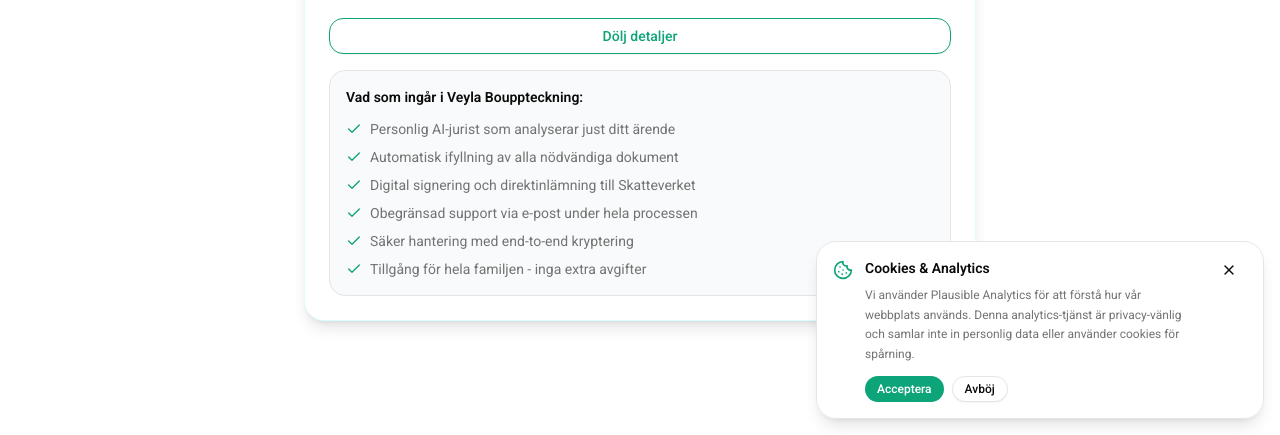
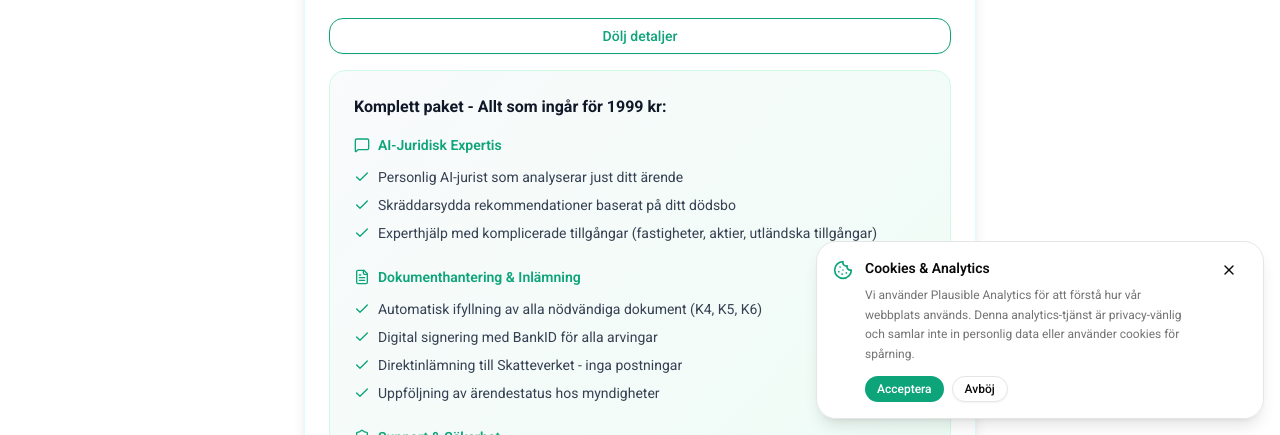
Before and after one commit to Berget1411/veyla-landing, a Next.js app: page / in a window 1280 px wide. Both pictures are taken after a click on the button "Show all included". Shown: the part 2348-2783 px from the top of the page. Built offline with nearby package versions, Linux system fonts and the light colour scheme; no server answers.

Commit message:
add improvement to information

```diff
--- a/components/home/home.tsx
+++ b/components/home/home.tsx
@@ -44,35 +44,35 @@
 import { usePerformance } from "@/hooks/usePerformance";
 import { CookieBanner } from "@/components/ui/cookie-banner";
 
-// People data for animated tooltip
+// People data for animated tooltip - matches testimonials
 const people = [
   {
     id: 1,
-    name: "Anna",
+    name: "Maria",
+    designation: "Göteborg",
+    image: "https://i.pravatar.cc/150?u=maria",
+    initials: "MA",
+  },
+  {
+    id: 2,
+    name: "Anders",
     designation: "Stockholm",
-    image: "https://i.pravatar.cc/150?u=anna",
+    image: "https://i.pravatar.cc/150?u=anders",
     initials: "AN",
   },
   {
-    id: 2,
-    name: "Erik",
-    designation: "Göteborg",
-    image: "https://i.pravatar.cc/150?u=erik",
-    initials: "ER",
-  },
-  {
     id: 3,
-    name: "Maja",
+    name: "Birgitta",
     designation: "Malmö",
-    image: "https://i.pravatar.cc/150?u=maja",
-    initials: "MA",
+    image: "https://i.pravatar.cc/150?u=birgitta",
+    initials: "BI",
   },
   {
     id: 4,
-    name: "Lars",
+    name: "Erik",
     designation: "Uppsala",
-    image: "https://i.pravatar.cc/150?u=lars",
-    initials: "LA",
+    image: "https://i.pravatar.cc/150?u=erik",
+    initials: "ER",
   },
   {
     id: 5,
@@ -314,7 +314,7 @@
                 </Button>
               </Link>
             </motion.div>
-            <SignedUp count={127} />
+            <SignedUp count={247} />
           </div>
         </motion.div>
 
@@ -531,31 +531,86 @@
                       initial={{ opacity: 0, height: 0 }}
                       animate={{ opacity: 1, height: "auto" }}
                       exit={{ opacity: 0, height: 0 }}
-                      className='w-full p-4 bg-gray-50 rounded-lg border'
+                      className='w-full p-6 bg-gradient-to-br from-gray-50 to-emerald-50 rounded-lg border border-emerald-100'
                     >
-                      <h4 className='font-semibold text-sm mb-3'>
-                        Vad som ingår i Veyla Bouppteckning:
+                      <h4 className='font-bold text-base mb-4 text-gray-900'>
+                        Komplett paket - Allt som ingår för 1999 kr:
                       </h4>
-                      <ul className='space-y-2 text-sm text-muted-foreground'>
+
+                      {/* AI & Juridisk expertis */}
+                      <div className='mb-6'>
+                        <h5 className='font-semibold text-sm mb-3 text-[#0ea47a] flex items-center gap-2'>
+                          <MessageSquare className='h-4 w-4' />
+                          AI-Juridisk Expertis
+                        </h5>
+                        <ul className='space-y-2 text-sm text-gray-700'>
                           <li className='flex items-start gap-2'>
                             <Check className='h-4 w-4 text-[#0ea47a] mt-0.5 shrink-0' />
                             <span>
-                            Personlig AI-jurist som analyserar just ditt ärende
+                              Personlig AI-jurist som analyserar just ditt
+                              ärende
                             </span>
                           </li>
                           <li className='flex items-start gap-2'>
                             <Check className='h-4 w-4 text-[#0ea47a] mt-0.5 shrink-0' />
                             <span>
-                            Automatisk ifyllning av alla nödvändiga dokument
+                              Skräddarsydda rekommendationer baserat på ditt
+                              dödsbo
                             </span>
                           </li>
                           <li className='flex items-start gap-2'>
                             <Check className='h-4 w-4 text-[#0ea47a] mt-0.5 shrink-0' />
                             <span>
-                            Digital signering och direktinlämning till
-                            Skatteverket
+                              Experthjälp med komplicerade tillgångar
+                              (fastigheter, aktier, utländska tillgångar)
                             </span>
                           </li>
+                        </ul>
+                      </div>
+
+                      {/* Dokumenthantering */}
+                      <div className='mb-6'>
+                        <h5 className='font-semibold text-sm mb-3 text-[#0ea47a] flex items-center gap-2'>
+                          <FileText className='h-4 w-4' />
+                          Dokumenthantering & Inlämning
+                        </h5>
+                        <ul className='space-y-2 text-sm text-gray-700'>
+                          <li className='flex items-start gap-2'>
+                            <Check className='h-4 w-4 text-[#0ea47a] mt-0.5 shrink-0' />
+                            <span>
+                              Automatisk ifyllning av alla nödvändiga dokument
+                              (K4, K5, K6)
+                            </span>
+                          </li>
+                          <li className='flex items-start gap-2'>
+                            <Check className='h-4 w-4 text-[#0ea47a] mt-0.5 shrink-0' />
+                            <span>
+                              Digital signering med BankID för alla arvingar
+                            </span>
+                          </li>
+                          <li className='flex items-start gap-2'>
+                            <Check className='h-4 w-4 text-[#0ea47a] mt-0.5 shrink-0' />
+                            <span>
+                              Direktinlämning till Skatteverket - inga
+                              postningar
+                            </span>
+                          </li>
+                          <li className='flex items-start gap-2'>
+                            <Check className='h-4 w-4 text-[#0ea47a] mt-0.5 shrink-0' />
+                            <span>
+                              Uppföljning av ärendestatus hos myndigheter
+                            </span>
+                          </li>
+                        </ul>
+                      </div>
+
+                      {/* Support & Säkerhet */}
+                      <div className='mb-6'>
+                        <h5 className='font-semibold text-sm mb-3 text-[#0ea47a] flex items-center gap-2'>
+                          <Shield className='h-4 w-4' />
+                          Support & Säkerhet
+                        </h5>
+                        <ul className='space-y-2 text-sm text-gray-700'>
                           <li className='flex items-start gap-2'>
                             <Check className='h-4 w-4 text-[#0ea47a] mt-0.5 shrink-0' />
                             <span>
@@ -564,7 +619,15 @@
                           </li>
                           <li className='flex items-start gap-2'>
                             <Check className='h-4 w-4 text-[#0ea47a] mt-0.5 shrink-0' />
-                          <span>Säker hantering med end-to-end kryptering</span>
+                            <span>
+                              End-to-end kryptering av all känslig data
+                            </span>
+                          </li>
+                          <li className='flex items-start gap-2'>
+                            <Check className='h-4 w-4 text-[#0ea47a] mt-0.5 shrink-0' />
+                            <span>
+                              Svenska servrar och GDPR-kompatibel datahantering
+                            </span>
                           </li>
                           <li className='flex items-start gap-2'>
                             <Check className='h-4 w-4 text-[#0ea47a] mt-0.5 shrink-0' />
@@ -573,6 +636,23 @@
                             </span>
                           </li>
                         </ul>
+                      </div>
+
+                      {/* Värdeproposition */}
+                      <div className='bg-white p-4 rounded-lg border border-emerald-200'>
+                        <div className='flex items-center gap-2 mb-2'>
+                          <div className='w-2 h-2 bg-[#0ea47a] rounded-full'></div>
+                          <span className='font-semibold text-sm text-gray-900'>
+                            Jämfört med traditionell juridisk hjälp:
+                          </span>
+                        </div>
+                        <ul className='text-xs text-gray-600 space-y-1'>
+                          <li>• Traditionell advokat: 15 000 - 30 000 kr</li>
+                          <li>• Veyla: 1 999 kr (90% billigare)</li>
+                          <li>• Tid: Veckor istället för månader</li>
+                          <li>• Transparent fast pris - inga dolda avgifter</li>
+                        </ul>
+                      </div>
                     </motion.div>
                   )}
                 </AnimatePresence>
@@ -613,8 +693,9 @@
           </p>
         </motion.div>
 
-        <div className='grid grid-cols-1 md:grid-cols-3 gap-8 max-w-6xl mx-auto'>
-          {reviews.map((review, index) => (
+        {/* First row - 3 testimonials */}
+        <div className='grid grid-cols-1 md:grid-cols-3 gap-8 max-w-6xl mx-auto mb-8'>
+          {reviews.slice(0, 3).map((review, index) => (
             <motion.div
               key={review.name}
               initial={{ opacity: 0, y: 20 }}
@@ -623,10 +704,10 @@
               transition={{ duration: 0.5, delay: index * 0.1 }}
               className='group'
             >
-              <Card className='h-full relative backdrop-blur-sm overflow-hidden'>
+              <Card className='h-full relative backdrop-blur-sm overflow-hidden hover:shadow-lg transition-shadow duration-300'>
                 <CardContent className='pt-6 h-full flex flex-col'>
                   <div className='space-y-4 flex flex-col h-full'>
-                    <p className='text-muted-foreground italic flex-grow'>
+                    <p className='text-muted-foreground italic flex-grow leading-relaxed'>
                       &quot;{review.review}&quot;
                     </p>
                     <div className='flex items-center gap-4 mt-auto pt-4'>
@@ -648,6 +729,81 @@
             </motion.div>
           ))}
         </div>
+
+        {/* Second row - 3 more testimonials */}
+        <div className='grid grid-cols-1 md:grid-cols-3 gap-8 max-w-6xl mx-auto'>
+          {reviews.slice(3, 6).map((review, index) => (
+            <motion.div
+              key={review.name}
+              initial={{ opacity: 0, y: 20 }}
+              whileInView={{ opacity: 1, y: 0 }}
+              viewport={{ once: true }}
+              transition={{ duration: 0.5, delay: (index + 3) * 0.1 }}
+              className='group'
+            >
+              <Card className='h-full relative backdrop-blur-sm overflow-hidden hover:shadow-lg transition-shadow duration-300'>
+                <CardContent className='pt-6 h-full flex flex-col'>
+                  <div className='space-y-4 flex flex-col h-full'>
+                    <p className='text-muted-foreground italic flex-grow leading-relaxed'>
+                      &quot;{review.review}&quot;
+                    </p>
+                    <div className='flex items-center gap-4 mt-auto pt-4'>
+                      <Avatar className='ring-2 ring-[hsl(var(--accent-veyla))] ring-offset-2 ring-offset-background'>
+                        <AvatarFallback className='bg-[hsl(var(--accent-veyla))] text-white'>
+                          {review.initials}
+                        </AvatarFallback>
+                      </Avatar>
+                      <div className='text-left'>
+                        <div className='font-semibold'>{review.name}</div>
+                        <div className='text-sm text-muted-foreground'>
+                          {review.location}
+                        </div>
+                      </div>
+                    </div>
+                  </div>
+                </CardContent>
+              </Card>
+            </motion.div>
+          ))}
+        </div>
+
+        {/* Trust indicators */}
+        <motion.div
+          initial={{ opacity: 0, y: 20 }}
+          whileInView={{ opacity: 1, y: 0 }}
+          viewport={{ once: true }}
+          transition={{ duration: 0.5, delay: 0.6 }}
+          className='text-center mt-16'
+        >
+          <div className='flex flex-col sm:flex-row items-center justify-center gap-8 max-w-3xl mx-auto'>
+            <div className='flex items-center gap-2'>
+              <div className='flex -space-x-2'>
+                {people.map((person) => (
+                  <Avatar key={person.id} className='ring-2 ring-white w-8 h-8'>
+                    <AvatarFallback className='bg-[hsl(var(--accent-veyla))] text-white text-xs'>
+                      {person.initials}
+                    </AvatarFallback>
+                  </Avatar>
+                ))}
+              </div>
+              <span className='text-sm text-muted-foreground ml-2'>
+                +240 nöjda familjer
+              </span>
+            </div>
+            <div className='flex items-center gap-2'>
+              <div className='flex'>
+                {[...Array(5)].map((_, i) => (
+                  <div key={i} className='w-4 h-4 text-yellow-400 fill-current'>
+                    ⭐
+                  </div>
+                ))}
+              </div>
+              <span className='text-sm text-muted-foreground'>
+                4.9/5 genomsnittligt betyg
+              </span>
+            </div>
+          </div>
+        </motion.div>
       </div>
     </section>
   );
--- a/messages/sv.json
+++ b/messages/sv.json
@@ -71,6 +71,24 @@
           "location": "Malmö",
           "review": "Perfekt för mig som inte är så teknikvant. Allt var så enkelt förklarat och jag fick hjälp när jag behövde.",
           "initials": "BI"
+        },
+        {
+          "name": "Erik",
+          "location": "Uppsala",
+          "review": "Fick hjälp med en komplicerad bouppteckning med utländska tillgångar. AI-juristen förstod mitt ärende perfekt och gav skräddarsydda råd.",
+          "initials": "ER"
+        },
+        {
+          "name": "Sofia",
+          "location": "Linköping",
+          "review": "Som ensamstående förälder var jag orolig för kostnaden. 1999 kr var en bråkdel av vad advokater ville ha. Rekommenderar varmt!",
+          "initials": "SO"
+        },
+        {
+          "name": "Lars",
+          "location": "Västerås",
+          "review": "Imponerande teknisk lösning. Hela familjen kunde delta digitalt och vi fick allt klart på en vecka istället för månader.",
+          "initials": "LA"
         }
       ]
     },
```
Lines whose indentation alone changed are shown as unchanged.
